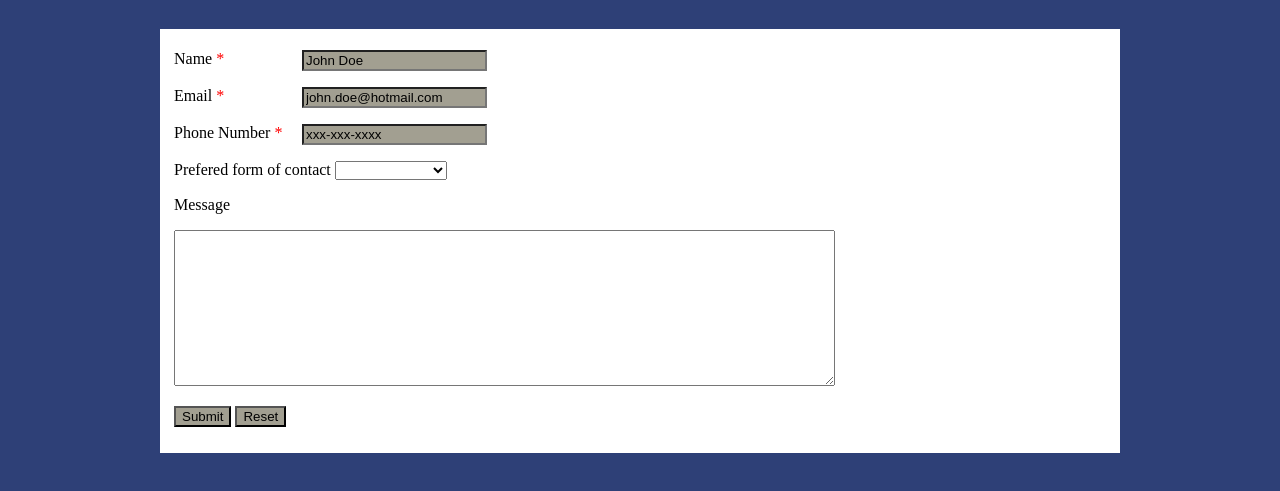
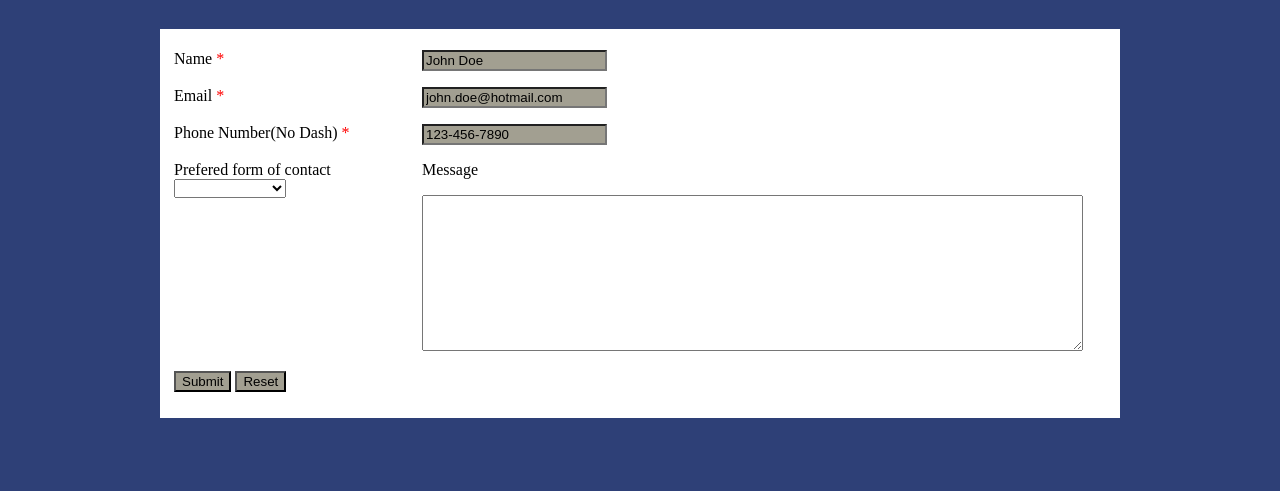
Before and after one commit to dfernandez33/Personal_Website, a plain HTML site: page contactMe.html in a window 1280 px wide. Shown: the part 273-764 px from the top of the page. Drawn offline with nearby package versions, Linux system fonts and the light colour scheme.

Commit message:
placeholder update for form

```diff
--- a/contactMe.html
+++ b/contactMe.html
@@ -59,21 +59,21 @@
       <p>
         <label id = "singleLine">Name <span style="color: red">*</span></label>
         <input type = "text"
-               value = "John Doe"/>
+               placeholder="John Doe"/>
       </p>
       <p>
         <label id = "singleLine">Email <span style="color: red">*</span></label>
         <input type = "email"
                id = "txtEmail"
-               value = "john.doe@hotmail.com"/>
+               placeholder = "john.doe@hotmail.com"/>
       </p>
       <p>
-        <label id = "singleLine">Phone Number <span style="color: red">*</span></label>
-        <input type = "text"
-               value = "xxx-xxx-xxxx"/>
+        <label id = "singleLine">Phone Number(No Dash) <span style="color: red">*</span></label>
+        <input type = "number"
+               placeholder = "123-456-7890"/>
       </p>
       <p>
-        <label>Prefered form of contact<label>
+        <label id = "singleLine">Prefered form of contact<label>
           <select name="contact">
             <option value=""></option>
             <option value="Phone Number">Phone Number</option>
--- a/myStyle.css
+++ b/myStyle.css
@@ -234,6 +234,18 @@ figcaption {
     background-color: white;
     z-index: 1;
 }
+::-webkit-input-placeholder { /* Chrome/Opera/Safari */
+  color: black;
+}
+::-moz-placeholder { /* Firefox 19+ */
+  color: black;
+}
+:-ms-input-placeholder { /* IE 10+ */
+  color: black;
+}
+:-moz-placeholder { /* Firefox 18- */
+  color: black;
+}
 /*header content style */
 #headers {
   color: white;
@@ -263,7 +275,7 @@ figcaption {
 #singleLine {
     float: left;
     clear: left;
-    width: 7.5em;
+    width: 15em;
     text-align: left;
     margin-right: .5em;
 }
```
